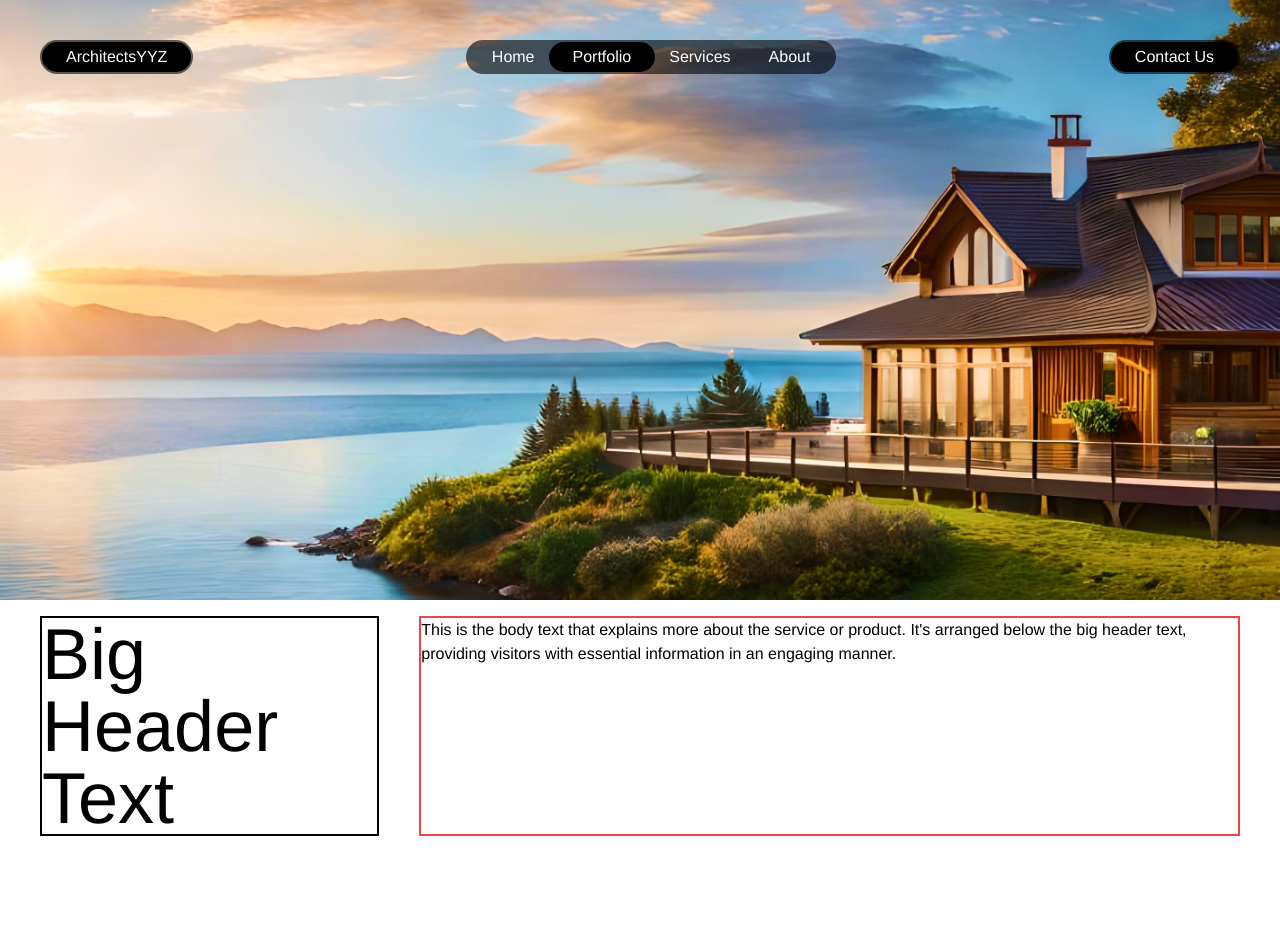
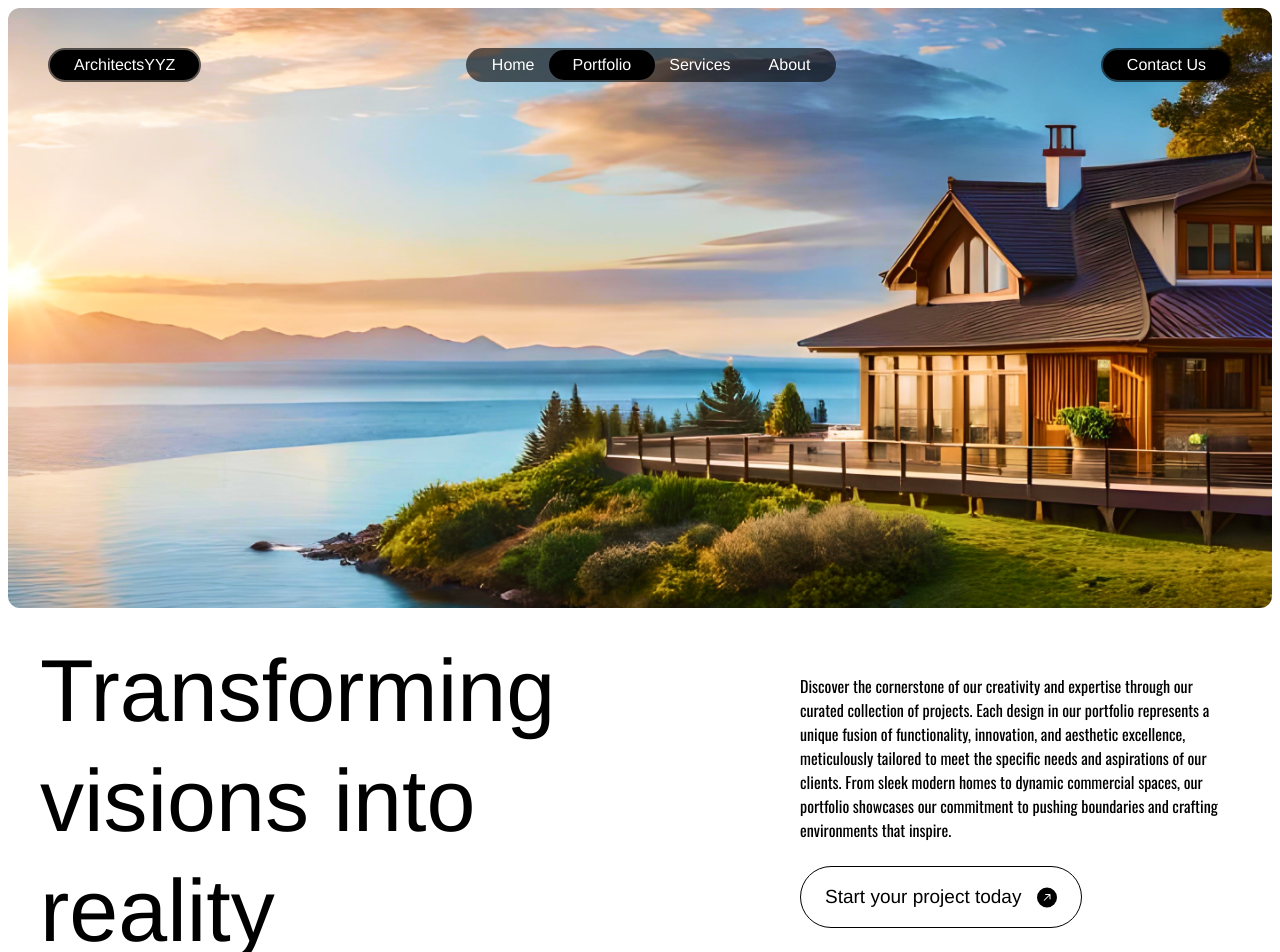
Before and after one commit to paradimes/lp-2, a React (Vite) app in the folder client/: page /portfolio in a window 1280 px wide. Shown: the top 952 px of the page. Before the commit the page ends 852 px from the top, so only its background shows below. Built offline with nearby package versions, Linux system fonts and the light colour scheme.

Commit message:
fixed hero styling

```diff
--- a/client/src/components/Hero.tsx
+++ b/client/src/components/Hero.tsx
@@ -1,25 +1,42 @@
-import ArrowIcon from "../assets/ArrowIcon.svg";
-
-export default function Hero() {
+type HeroProps = {
+  title: string;
+  description: string;
+};
+export default function Hero({ title, description }: HeroProps) {
   return (
-    <div className="flex flex-col lg:flex-row w-full gap-5 lg:gap-28 px-10 items-start lg:items-center">
-      <h1 className=" text-[64px] lg:text-[88px] leading-tight">
-        Visionaries of form, masters of light
+    <div className="flex flex-col lg:flex-row w-full gap-5 lg:gap-[120px] px-5 md:px-10 py-5 items-start lg:items-center 2xl:justify-center">
+      <h1 className=" text-[52px] sm:text-[64px] lg:text-[88px] leading-tight w-fit">
+        {title}
       </h1>
       <div
         id="call-to-action"
-        className="flex flex-col items-start justify-center gap-6 max-w-full lg:max-w-[540px] mb-2"
+        className="flex flex-col items-start justify-center gap-6 max-w-full lg:max-w-[440px]"
       >
-        <p className="">
-          At ArchitectsYYZ, we merge innovation with elegance to sculpt spaces
-          that resonate with modern living yet stand timeless. Our dedication to
-          sustainable design and meticulous attention to detail ensures every
-          project is not just a structure, but a landmark of beauty and
-          functionality. We're shaping the future, one space at a time.
-        </p>
-        <button className=" border-[1px] border-black bg-white flex flex-row items-center justify-center gap-4 px-6 py-4 rounded-full">
+        <p className="oswald-font">{description}</p>
+        <button className=" border-[1px] border-black bg-white hover:bg-black hover:text-white flex flex-row items-center justify-center gap-4 px-6 py-4 rounded-full">
           <span className="text-[19px]">Start your project today</span>
-          <img src={ArrowIcon} />
+          <div className="svg-icon">
+            <svg
+              width="20"
+              height="21"
+              viewBox="0 0 20 21"
+              fill="none"
+              xmlns="http://www.w3.org/2000/svg"
+              className="fill-current text-black hover:text-orange-500"
+            >
+              <rect
+                width="20"
+                height="20"
+                rx="10"
+                transform="matrix(1 1.74846e-07 1.74846e-07 -1 0 20.5)"
+                fill="currentColor"
+              />
+              <path
+                d="M13.5 7.5C13.5 7.22386 13.2761 7 13 7L8.5 7C8.22386 7 8 7.22386 8 7.5C8 7.77614 8.22386 8 8.5 8H12.5V12C12.5 12.2761 12.7239 12.5 13 12.5C13.2761 12.5 13.5 12.2761 13.5 12L13.5 7.5ZM7.35355 13.8536L13.3536 7.85355L12.6464 7.14645L6.64645 13.1464L7.35355 13.8536Z"
+                fill="white"
+              />
+            </svg>
+          </div>
         </button>
       </div>
     </div>
--- a/client/src/components/HeroNavBG.tsx
+++ /dev/null
@@ -1,25 +0,0 @@
-import bg from "../assets/bg.png";
-import Header from "../components/common/Header";
-
-export default function HomePage() {
-  return (
-    <div>
-      <div
-        id="background-section"
-        className="w-full h-[75vh] bg-cover bg-center flex items-start justify-center"
-        style={{ backgroundImage: `url(${bg})` }}
-      >
-        <Header />
-      </div>
-
-      <div className="flex flex-row w-full gap-10 px-10 py-4">
-        <h1 className="text-7xl border-2 border-black">Big Header Text</h1>
-        <p className=" border-2 border-red-500">
-          This is the body text that explains more about the service or product.
-          It's arranged below the big header text, providing visitors with
-          essential information in an engaging manner.
-        </p>
-      </div>
-    </div>
-  );
-}
--- a/client/src/components/common/Header.tsx
+++ b/client/src/components/common/Header.tsx
@@ -5,7 +5,7 @@ export default function Header() {
   return (
     <header
       id="header"
-      className="flex items-start justify-between w-full m-10"
+      className="flex items-start justify-between w-full mx-5 my-10 md:m-10"
     >
       <button className="bg-black bg-opacity-60 p-[2px] rounded-full">
         <div className="bg-black hover:bg-opacity-60 px-6 py-[3px] rounded-full text-white">
--- /dev/null
+++ b/client/src/components/common/HeroNavBGStandard.tsx
@@ -0,0 +1,20 @@
+/* eslint-disable @typescript-eslint/no-unused-vars */
+import bg from "../assets/bg.png";
+import CallToAction from "../Hero";
+import Header from "./Header";
+
+export default function HeroNavBGStandard() {
+  return (
+    <div>
+      <div
+        id="background-section"
+        className=" h-[75vh] bg-cover bg-center flex items-start justify-center m-2 rounded-xl box-border"
+        style={{ backgroundImage: `url(${bg})` }}
+      >
+        <Header />
+      </div>
+
+      <CallToAction />
+    </div>
+  );
+}
--- a/client/src/index.css
+++ b/client/src/index.css
@@ -1,4 +1,5 @@
 @import url("https://fonts.googleapis.com/css2?family=Roboto:wght@400;700&family=Open+Sans:wght@400;700&display=swap");
+@import url("https://fonts.googleapis.com/css2?family=Oswald&display=swap");
 
 @tailwind base;
 @tailwind components;
@@ -7,3 +8,10 @@
 body {
   font-family: "Helvetica Neue", "Arial", "Roboto", "Open Sans", sans-serif;
 }
+
+.oswald-font {
+  font-family: "Oswald", sans-serif;
+  font-optical-sizing: auto;
+  font-weight: 400;
+  font-style: normal;
+}
--- a/client/src/pages/HomePage.tsx
+++ b/client/src/pages/HomePage.tsx
@@ -1,6 +1,5 @@
-/* eslint-disable @typescript-eslint/no-unused-vars */
 import bg from "../assets/bg.png";
-import CallToAction from "../components/Hero";
+import Hero from "../components/Hero";
 import Header from "../components/common/Header";
 
 export default function HomePage() {
@@ -14,19 +13,10 @@ export default function HomePage() {
         <Header />
       </div>
 
-      <CallToAction />
-      {/* <div className="flex flex-row w-full gap-10 px-10 py-4">
-        <h1 className="text-7xl border-2 border-black">
-          Visionaries of form, masters of light
-        </h1>
-        <p className=" border-2 border-red-500 max-w-[40vw]">
-          At ArchitectsYYZ, we merge innovation with elegance to sculpt spaces
-          that resonate with modern living yet stand timeless. Our dedication to
-          sustainable design and meticulous attention to detail ensures every
-          project is not just a structure, but a landmark of beauty and
-          functionality. We're shaping the future, one space at a time.
-        </p>
-      </div> */}
+      <Hero
+        title="Visionaries of form, masters of light"
+        description="At ArchitectsYYZ, we merge innovation with elegance to sculpt spaces that resonate with modern living yet stand timeless. Our dedication to sustainable design and meticulous attention to detail ensures every project is not just a structure, but a landmark of beauty and functionality. We're shaping the future, one space at a time."
+      />
     </div>
   );
 }
--- a/client/src/pages/PortfolioPage.tsx
+++ b/client/src/pages/PortfolioPage.tsx
@@ -1,5 +1,5 @@
-/* eslint-disable @typescript-eslint/no-unused-vars */
 import bg from "../assets/bg.png";
+import Hero from "../components/Hero";
 import Header from "../components/common/Header";
 
 export default function PortfolioPage() {
@@ -7,20 +7,16 @@ export default function PortfolioPage() {
     <div>
       <div
         id="background-section"
-        className="w-full h-[75vh] bg-cover bg-center flex items-start justify-center"
+        className=" h-[75vh] bg-cover bg-center flex items-start justify-center m-2 rounded-xl box-border"
         style={{ backgroundImage: `url(${bg})` }}
       >
         <Header />
       </div>
 
-      <div className="flex flex-row w-full gap-10 px-10 py-4">
-        <h1 className="text-7xl border-2 border-black">Big Header Text</h1>
-        <p className=" border-2 border-red-500">
-          This is the body text that explains more about the service or product.
-          It's arranged below the big header text, providing visitors with
-          essential information in an engaging manner.
-        </p>
-      </div>
+      <Hero
+        title="Transforming visions into reality"
+        description="Discover the cornerstone of our creativity and expertise through our curated collection of projects. Each design in our portfolio represents a unique fusion of functionality, innovation, and aesthetic excellence, meticulously tailored to meet the specific needs and aspirations of our clients. From sleek modern homes to dynamic commercial spaces, our portfolio showcases our commitment to pushing boundaries and crafting environments that inspire."
+      />
     </div>
   );
 }
```
Also changed, not shown: client/src/assets/ArrowIcon.svg.
